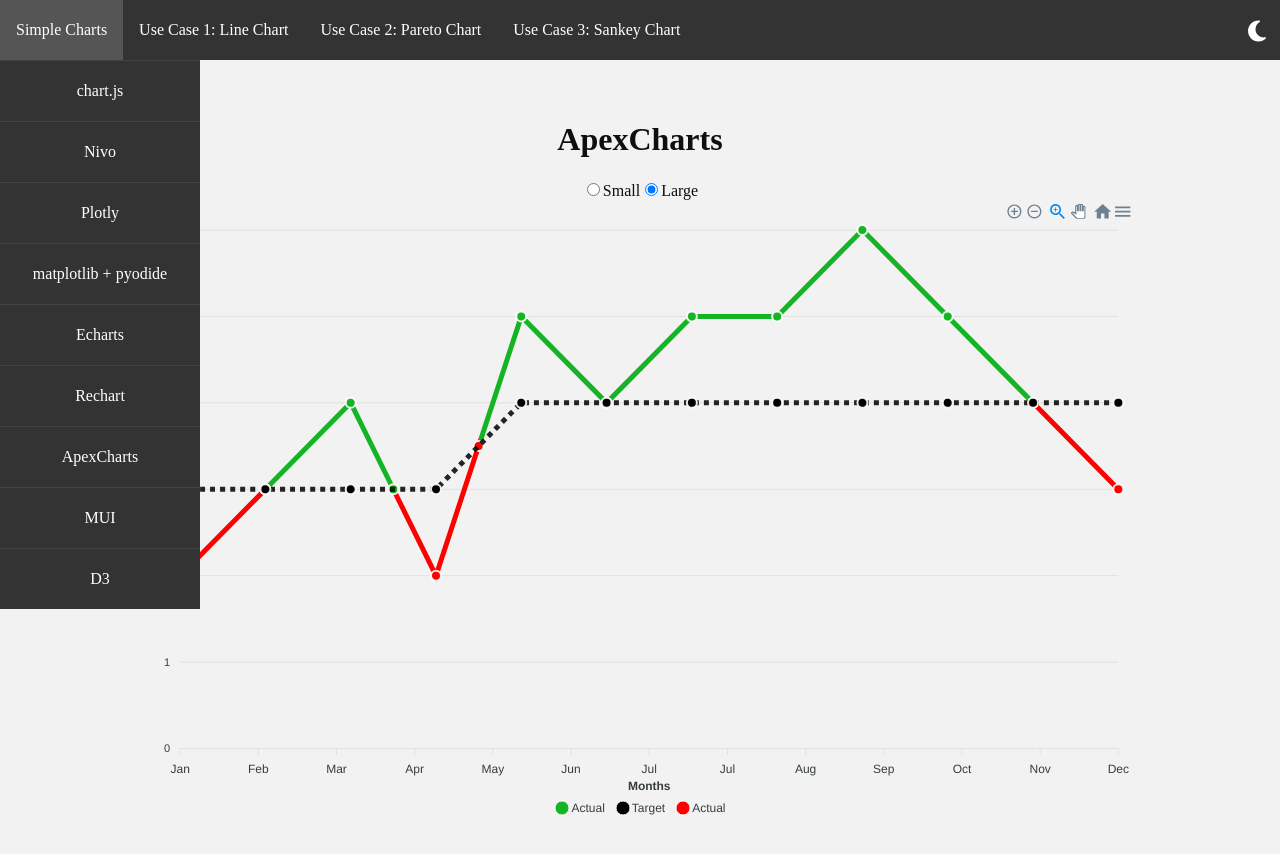
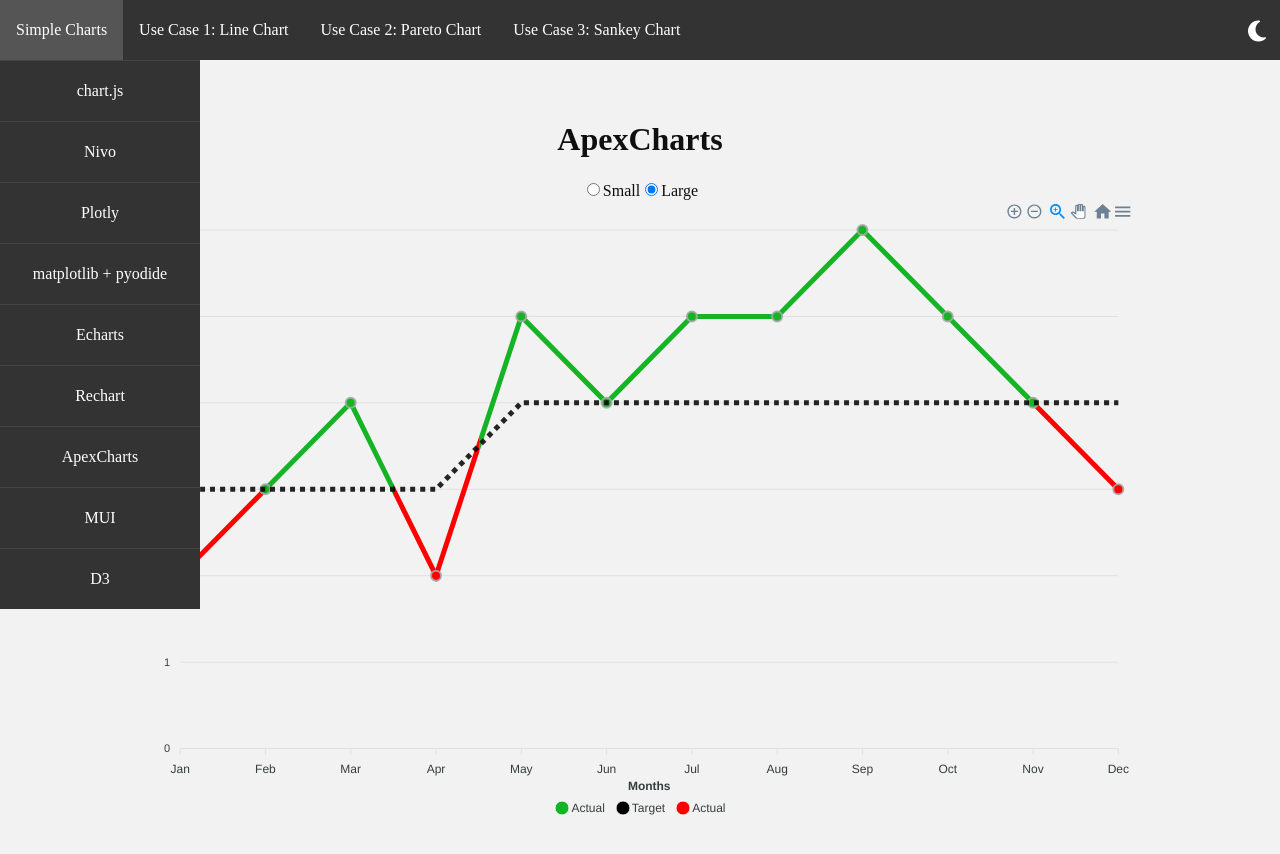
Before and after one commit to Deaniebean/data-viz-libraries, a React (Vite) app: page /apexcharts/line-chart-custom-2 in a window 1280 px wide. Shown: the top 854 px of the page. Built offline with nearby package versions, Linux system fonts and the light colour scheme; what chartjs-chart-sankey, chartjs-plugin-datalabels would draw is missing.

Commit message:
ApexCharts discrete markers

```diff
--- a/src/charts/customLineChart/ApexChartsCustom2.tsx
+++ b/src/charts/customLineChart/ApexChartsCustom2.tsx
@@ -1,7 +1,7 @@
 import Chart from "react-apexcharts";
 import { useState, useEffect } from "react";
 import { ChartWrapper } from "../../common/chartWrapper";
-import dataJson from "../../utils/DataLineChart.json"; // Ensure this import is correct
+import dataJson from "../../utils/DataLineChart.json";
 import { formatMonths } from "../../utils/Months";
 interface DataPoint {
   id: number;
@@ -56,12 +56,12 @@
       : targetNext.y; // Fallback to targetNext.y if targetCurr is undefined
 
     // Determine the color based on whether the actual value is above or below the target
-    const color = point.y >= interpolatedTargetY ? "#14b425" : "#ff0000"; // Green if above target, red if below
+    const color = point.y >= interpolatedTargetY ? "#14b425" : "#ff0000";
 
     return {
       x: point.x,
       y: point.y,
-      color: color, // This decides the color
+      color: color,
     };
   });
 
@@ -84,8 +84,8 @@
     const y1_target = chartData.targetData.find((d) => d.x === nextDataPoint.x)?.y ?? 0;
 
     const sectionColor = y0_actual >= y0_target && y1_actual >= y1_target
-      ? "#14b425" // Green
-      : "#ff0000"; // Red
+      ? "#14b425"
+      : "#ff0000";
 
 
 
@@ -119,9 +119,7 @@
         stroke: {
           width: 0,
         },
-        markers: {
-          size: 0,
-        },
+
         legendLabels: {
 
           show: true,
@@ -133,10 +131,7 @@
     xaxis: {
       type: "numeric" as const,
       title: { text: "Months" },
-      min: 1,
-      max: dataJson.length,
-      tickAmount: dataJson.length,
-      tickPlacement: "on", // Aligns ticks to data points
+      tickAmount: dataJson.length-1,
       labels: {
         formatter: (value: number) => {
           const allMonths: string[] = formatMonths(dataJson.map((data) => data.month));
@@ -156,15 +151,10 @@
       type: ["gradient", "solid"],
       colors: ["#000000"],
       gradient: {
-        shade: "dark",
         type: "horizontal",
-        shadeIntensity: 0.5,
-        inverseColors: true,
-        opacityFrom: 1,
-        opacityTo: 1,
         colorStops: colorStops.flatMap((stop) => [
-          { offset: stop.offset, color: stop.color, opacity: 1 },
-          { offset: stop.nextOffset, color: stop.nextColor, opacity: 1 },
+          { offset: stop.offset, color: stop.color },
+          { offset: stop.nextOffset, color: stop.nextColor},
         ]),
       },
     },
@@ -172,7 +162,16 @@
       curve: ["straight" as const, "straight" as const],
       dashArray: [0, 5],
     },
-    markers: { size: 5 },
+    markers: {
+      size: [0, 0],
+      discrete: coloredData
+        .map((point, index) => ({
+          seriesIndex: 0,
+          dataPointIndex: index,
+          size: Number.isInteger(point.x) ? 5 : 0,
+        })) .filter((d) => d.size > 0),
+
+    },
     tooltip: {
       x: { format: "MMM" },
     },
```
